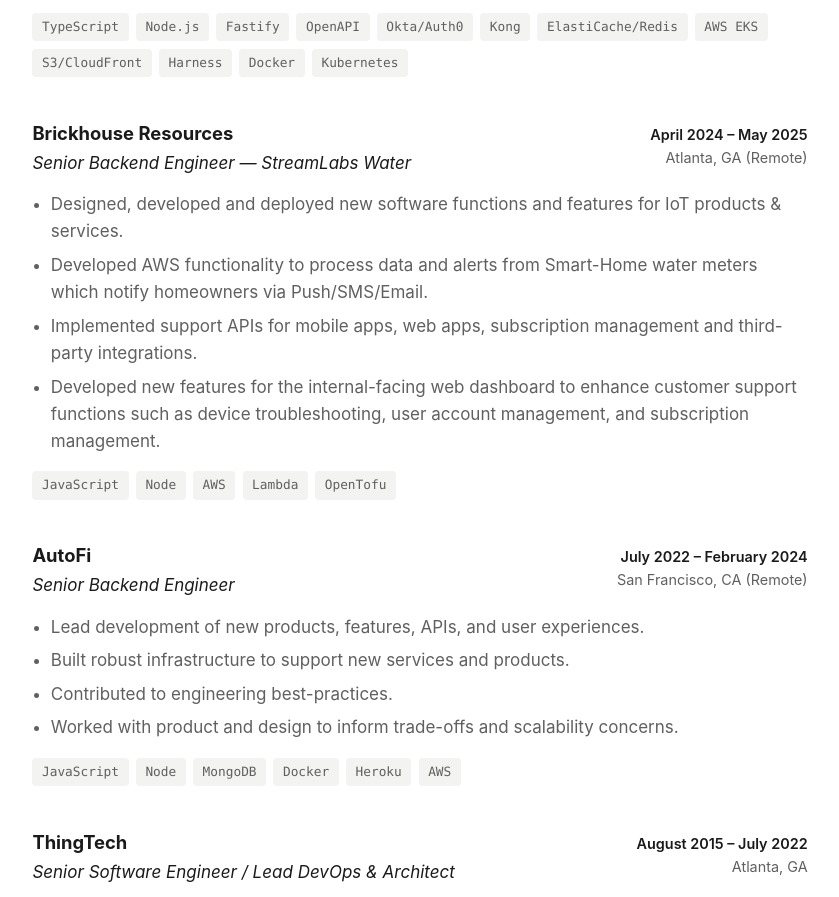
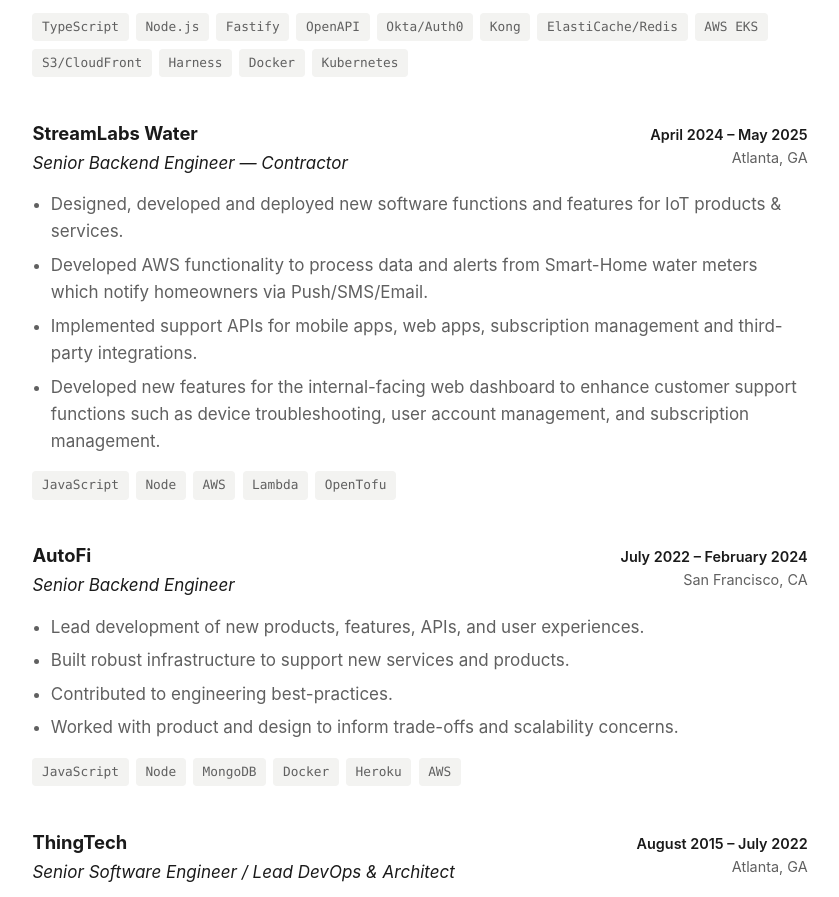
Before and after one commit to dreallday/andreifedianov.com, an Astro site: page / in a window 1280 px wide. Shown: the part 1203-2100 px from the top of the page, without its empty margins (220-1059 px from the left). Built offline with nearby package versions, Linux system fonts and the light colour scheme; Astro itself is replaced by a stand-in of ours.

Commit message:
Sync resume data with updated PDF (StreamLabs rename, drop Remote tags)

```diff
--- a/src/data/resume.js
+++ b/src/data/resume.js
@@ -49,9 +49,9 @@ export const experience = [
     ],
   },
   {
-    company: "Brickhouse Resources",
-    location: "Atlanta, GA (Remote)",
-    role: "Senior Backend Engineer — StreamLabs Water",
+    company: "StreamLabs Water",
+    location: "Atlanta, GA",
+    role: "Senior Backend Engineer — Contractor",
     start: "April 2024",
     end: "May 2025",
     highlights: [
@@ -64,7 +64,7 @@ export const experience = [
   },
   {
     company: "AutoFi",
-    location: "San Francisco, CA (Remote)",
+    location: "San Francisco, CA",
     role: "Senior Backend Engineer",
     start: "July 2022",
     end: "February 2024",
```
Also changed, not shown: 1 other file.
